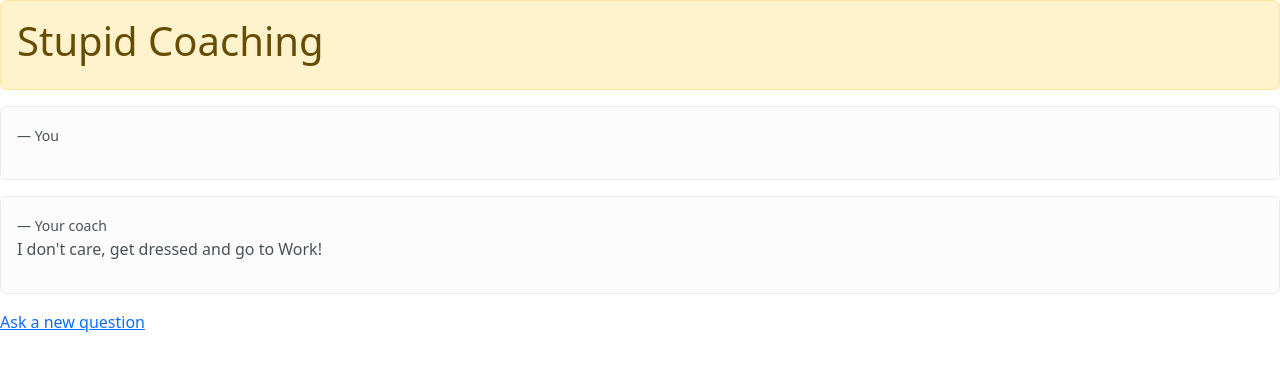
After one commit to orlandourbinati/rails-stupid-coaching, a Rails app: page /answer in a window 1280 px wide. The commit adds this page. Shown: the top 371 px of the page. Run offline with Rails 7, Linux system fonts and the light colour scheme; some libraries are stand-ins or nearby versions.

Commit message:
2nd Challenge Completed

```diff
--- /dev/null
+++ b/app/controllers/pages_controller.rb
@@ -0,0 +1,18 @@
+class PagesController < ApplicationController
+  def about
+  end
+  def ask
+  end
+  def answer
+    @question = params[:question].to_s
+      @answer =
+      if @question.downcase == "i am going to work"
+        "Great!"
+      elsif @question.end_with?("?")
+        "Silly question, get dressed and go to work!"
+      else
+        "I don't care, get dressed and go to Work!"
+
+      end
+  end
+end
--- /dev/null
+++ b/app/helpers/pages_helper.rb
@@ -0,0 +1,2 @@
+module PagesHelper
+end
--- a/app/views/layouts/application.html.erb
+++ b/app/views/layouts/application.html.erb
@@ -17,7 +17,7 @@
     <link rel="icon" href="/icon.png" type="image/png">
     <link rel="icon" href="/icon.svg" type="image/svg+xml">
     <link rel="apple-touch-icon" href="/icon.png">
-
+    <link href="https://cdn.jsdelivr.net/npm/bootstrap@5.3.6/dist/css/bootstrap.min.css" rel="stylesheet" integrity="sha384-4Q6Gf2aSP4eDXB8Miphtr37CMZZQ5oXLH2yaXMJ2w8e2ZtHTl7GptT4jmndRuHDT" crossorigin="anonymous">
     <%# Includes all stylesheet files in app/assets/stylesheets %>
     <%= stylesheet_link_tag :app, "data-turbo-track": "reload" %>
     <%= javascript_importmap_tags %>
--- /dev/null
+++ b/app/views/pages/answer.html.erb
@@ -0,0 +1,19 @@
+<div class="alert alert-warning" role="alert">
+<h1>Stupid Coaching</h1>
+</div>
+
+<div class="alert alert-light" role="alert">
+<div class="question">
+  <small>— You</small>
+  <p><%= @question %></p>
+</div>
+</div>
+
+<div class="alert alert-light" role="alert">
+<div class="answer">
+  <small>— Your coach</small>
+  <p><%= @answer %></p>
+</div>
+</div>
+
+<%= link_to "Ask a new question", ask_path %>
--- a/config/routes.rb
+++ b/config/routes.rb
@@ -8,7 +8,9 @@ Rails.application.routes.draw do
   # Render dynamic PWA files from app/views/pwa/* (remember to link manifest in application.html.erb)
   # get "manifest" => "rails/pwa#manifest", as: :pwa_manifest
   # get "service-worker" => "rails/pwa#service_worker", as: :pwa_service_worker
-
+  get "/about", to: "pages#about"
+  get "/answer", to: "pages#answer"
+  get "/ask", to: "pages#ask"
   # Defines the root path route ("/")
   # root "posts#index"
 end
```
Also changed, not shown: app/views/pages/ask.html.erb (added, +9 -0 lines), test/controllers/pages_controller_test.rb (added, +7 -0 lines), app/views/pages/about.html.erb (added).
